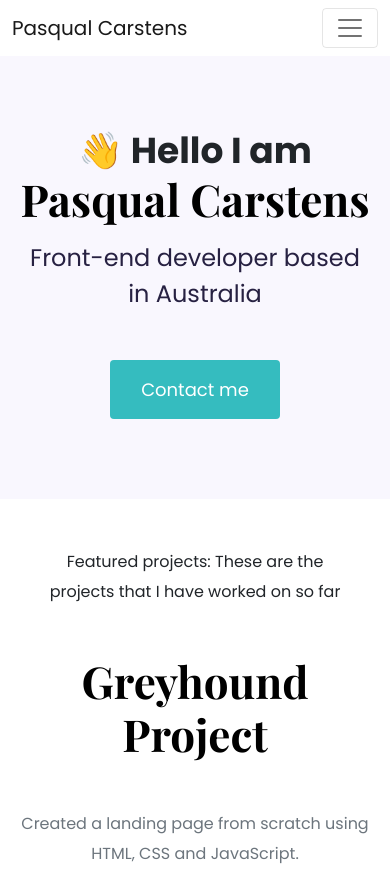
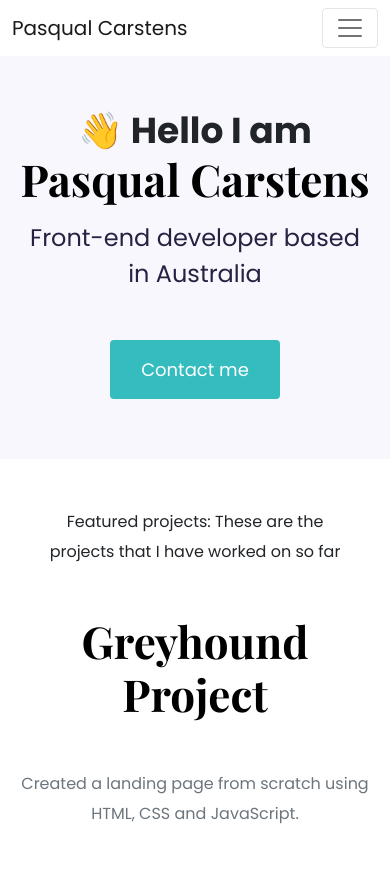
Before and after one commit to PasqualCarstens/portfolio-project, a plain HTML site: page index.html in a window 390 px wide. Shown: the top 872 px of the page. Drawn offline with nearby package versions, Linux system fonts and the light colour scheme.

Commit message:
Decreased the padding when viewed on a mobile device

```diff
--- a/CSS/style.css
+++ b/CSS/style.css
@@ -116,7 +116,7 @@ p {
     text-align: center;
   }
   .hero {
-    padding: 80px 20px;
+    padding: 60px 20px;
   }
   .content-container {
     padding: 60px 20px;
```
